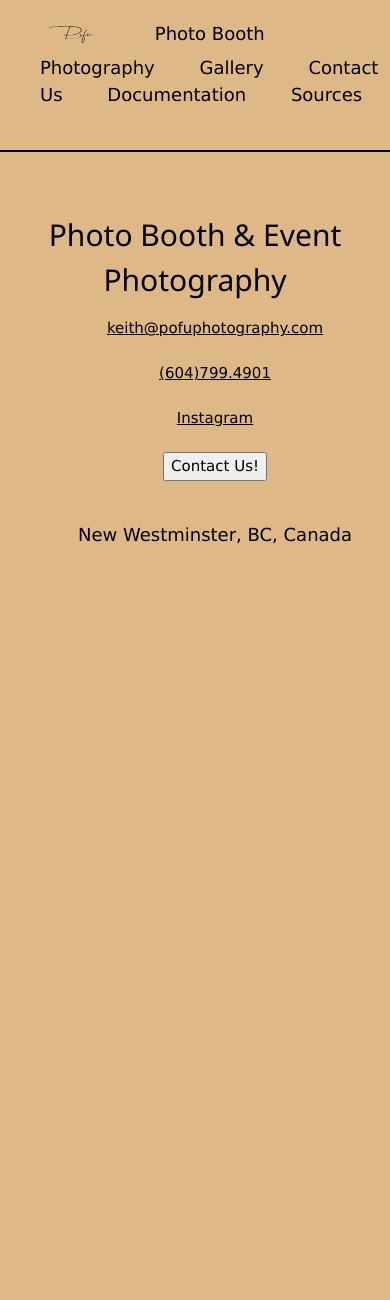
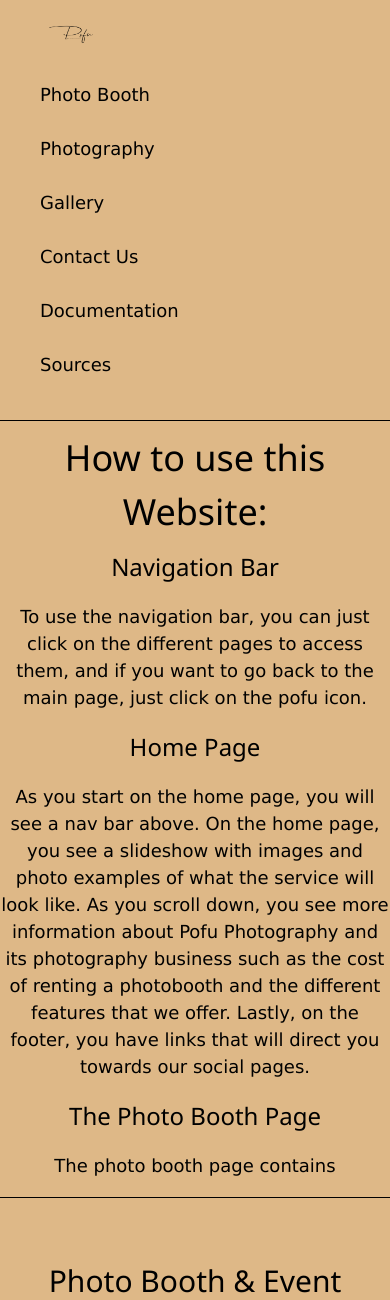
Before and after one commit to jayden-2ang/Pofu-Website-Dev-Project, a PHP site: page /templates/documentation.html in a window 390 px wide. Shown: the top 1300 px of the page. Before the commit the page ends 544 px from the top, so only its background shows below. Run offline with PHP 8.4, Linux system fonts and the light colour scheme.

Commit message:
Update mobile nav layout

```diff
--- a/database/database.php
+++ b/database/database.php
@@ -177,7 +177,6 @@
     $statement->execute();
     $submitMessage = "Thank You! Your response has been submitted.";
     echo "<script>alert('$submitMessage');</script>";
-    header('Location: index.html');
     exit();
 }
 ?>
--- a/index.css
+++ b/index.css
@@ -20,6 +20,7 @@
 }
 
 nav ul li a{
+    display: flex;
     text-decoration: none;
     position: relative;
 }
@@ -62,9 +63,21 @@
     grid-gap: 50px;
 }
 
-.wrapper2 #machine{
+.wrapper2 .costs{
+    object-fit: cover;
+    height: 100%;
     width: 100%;
+    position: relative;
+}
+
+.wrapper2 .costs::before{
+    content: '';
+    background-image: url(./images/photomachine.webp);
+    background-size: cover;
     height: 100%;
+    width: 100%;
+    position: absolute;
+    opacity: 0.5;
 }
 
 .wrapper2 #printout{
@@ -244,6 +257,10 @@
 }
 
 @media (min-width: 600px) {
+    nav ul li a{
+        display: inline;
+    }
+
   .backdrops {
     grid-template-columns: repeat(2, 1fr);
   }
--- a/templates/documentation.html
+++ b/templates/documentation.html
@@ -21,7 +21,17 @@
             </ul>
         </nav>
     </header>
-
+    <h1>How to use this Website:</h1>
+    <h3>Navigation Bar</h3>
+    <p>To use the navigation bar, you can just click on the different pages to access them, and if you want to go back to
+        the main page, just click on the pofu icon.</p>
+    <h3>Home Page</h3>
+    <p>As you start on the home page, you will see a nav bar above. On the home page, you see a slideshow with
+        images and photo examples of what the service will look like. As you scroll down, you see more information
+        about Pofu Photography and its photography business such as the cost of renting a photobooth and the different
+        features that we offer. Lastly, on the footer, you have links that will direct you towards our social pages.</p>
+    <h3>The Photo Booth Page</h3>
+    <p>The photo booth page contains </p>
     <footer>
         <h2>Photo Booth & Event Photography</h2>
         <ul>
--- a/templates/photobooth.html
+++ b/templates/photobooth.html
@@ -6,7 +6,6 @@
     <title>Pofu Photography</title>
     <link rel="stylesheet" href="../index.css">
     <link rel="stylesheet" href="https://www.w3schools.com/w3css/5/w3.css">
-    <script src="../index.js"></script>
 </head>
 <body>
     <header>
@@ -24,7 +23,6 @@
     </header>
     <img class="pb2" src="../images/photobooth2.webp" style="width:100%" alt="Photobooth Picture 2">
     <div class="wrapper2">
-        <img id="machine" src="../images/photomachine.webp" alt="Photobooth Machine">
         <div class="costs">
             <h1>Photo Booth</h1>
             <p>$600 - 2 hours of Service<br><br>
```
